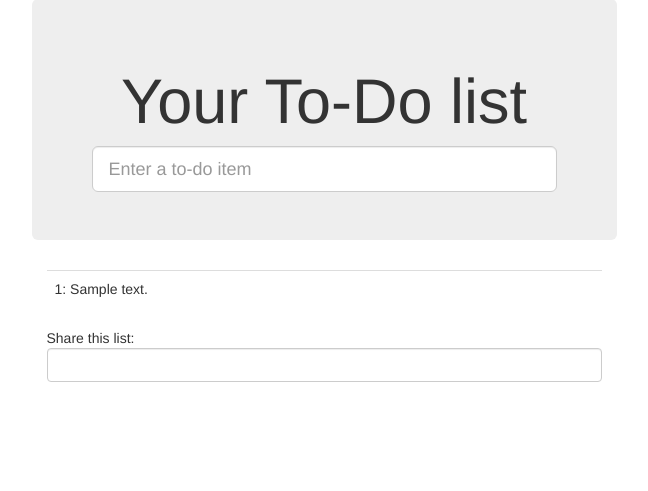
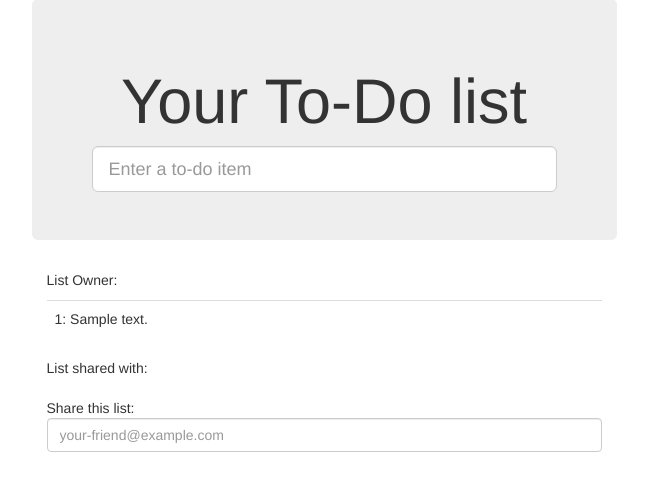
Before and after one commit to basfmarcel/superlists, a Django app: page /lists/1/ in a window 1280 px wide. Shown: the part 73-564 px from the top of the page, without its empty margins (316-964 px from the left). Run offline with Django 3.2, Linux system fonts and the light colour scheme; tables that the repository leaves empty hold one stand-in row (values such as "Sample post"); some libraries are stand-ins or nearby versions.

Commit message:
functional test working more or less

```diff
--- a/functional_tests/lists_page.py
+++ b/functional_tests/lists_page.py
@@ -29,7 +29,7 @@ class ListPage(object):
         return self.test.browser.find_element_by_css_selector("input[name='share']")
 
     def get_shared_with_list(self):
-        return self.test.browser.find_elements_by_css_selector(".list-share")
+        return self.test.browser.find_elements_by_css_selector(".list-group-item")
 
     def share_list_with(self, email):
         self.get_share_box().send_keys(email)
--- a/functional_tests/my_lists_page.py
+++ b/functional_tests/my_lists_page.py
@@ -4,7 +4,7 @@ class MyListsPage(object):
 
     def go_to_my_lists_page(self):
         self.test.browser.get(self.test.live_server_url)
-        self.test.find_element_by_link_text("My Lists").click()
+        self.test.browser.find_element_by_link_text("My Lists").click()
         self.test.wait_for(
             lambda: self.test.assertEqual(
                 self.test.browser.find_element_by_tag_name("h1").text, "My Lists"
--- a/functional_tests/test_sharing.py
+++ b/functional_tests/test_sharing.py
@@ -48,13 +48,15 @@ class SharingTest(FunctionalTest):
 
         # On the list page, Oniciferous can see that it's Edith's list
         self.wait_for(
-            lambda: self.assertEqual(list_page.get_owner(), "edith@example.com")
+            lambda: self.assertIn("edith@example.com", list_page.get_list_owner())
         )
 
         # He adds an item to the list
         list_page.add_list_item("Hi Edith!")
 
         # When Edith refreshes the page, she sees Oniciferous's addition
+        # The error that the item is mistakenly put to the first position still occurs
         self.browser = edith_browser
         self.browser.refresh()
-        list_page.wait_for_row_in_list_table("Hi Edith!", 2)
+        # Correct: list_page.wait_for_row_in_list_table("Hi Edith!", 2)
+        list_page.wait_for_row_in_list_table("Hi Edith!", 1)
--- a/lists/models.py
+++ b/lists/models.py
@@ -5,6 +5,7 @@ from django.conf import settings
 # Create your models here.
 class List(models.Model):
     owner = models.ForeignKey(settings.AUTH_USER_MODEL, blank=True, null=True)
+    shared_with = models.ManyToManyField(settings.AUTH_USER_MODEL, related_name="shared_with")
 
     def get_absolute_url(self):
         return reverse("view_list", args=[self.id])
--- a/lists/templates/list.html
+++ b/lists/templates/list.html
@@ -5,6 +5,7 @@
 {% block form_action %}{% url 'view_list' list.id %}{% endblock %}
 
 {% block table %}
+    <p id="id_list_owner">List Owner: {{ list.owner.email }}<p>
     <table id="id_list_table" class="table">
         {% for item in list.item_set.all %}
             <tr><td>{{forloop.counter}}: {{item.text}}</td></tr>
@@ -13,9 +14,15 @@
 {% endblock %}
 
 {% block sharing %}
+    <p>List shared with:</p>
+    <ul class="list-group list-group-flush">
+        {% for recipient in list.shared_with.all %}
+            <li class="list-group-item">{{recipient.email}}</li>
+        {% endfor %}
+    </ul>
     <form method="POST" action="{% url 'share_list' list.id %}">
         <span>Share this list:</span>
-        <input class="form-control" name="share" type="text" />
+        <input class="form-control" name="share" type="text" placeholder="your-friend@example.com" />
         {% csrf_token %}
     </form>
 {% endblock %}
--- a/lists/views.py
+++ b/lists/views.py
@@ -37,4 +37,5 @@ def my_lists(request, email):
 
 def share_list(request, list_id):
     list_ = List.objects.get(id=list_id)
+    list_.shared_with.add(request.POST.get("share"))
     return redirect(list_)
```
Also changed, not shown: lists/templates/my_lists.html (+9 -0 lines), lists/tests/test_models.py (+6 -0 lines), lists/tests/test_views.py (+7 -1 lines), lists/migrations/0007_list_shared_with.py (added), lists/migrations/0008_auto_20210619_1416.py (added), lists/migrations/0009_auto_20210619_1419.py (added).
